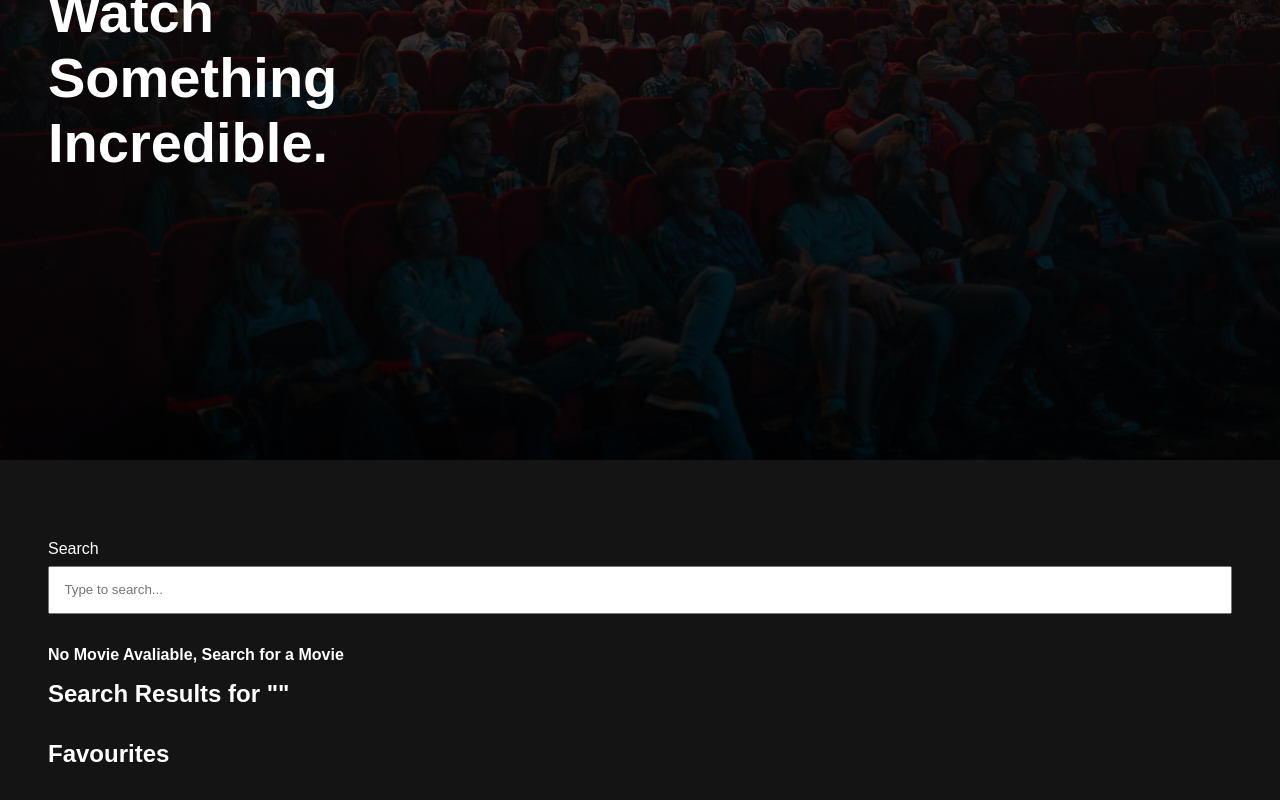
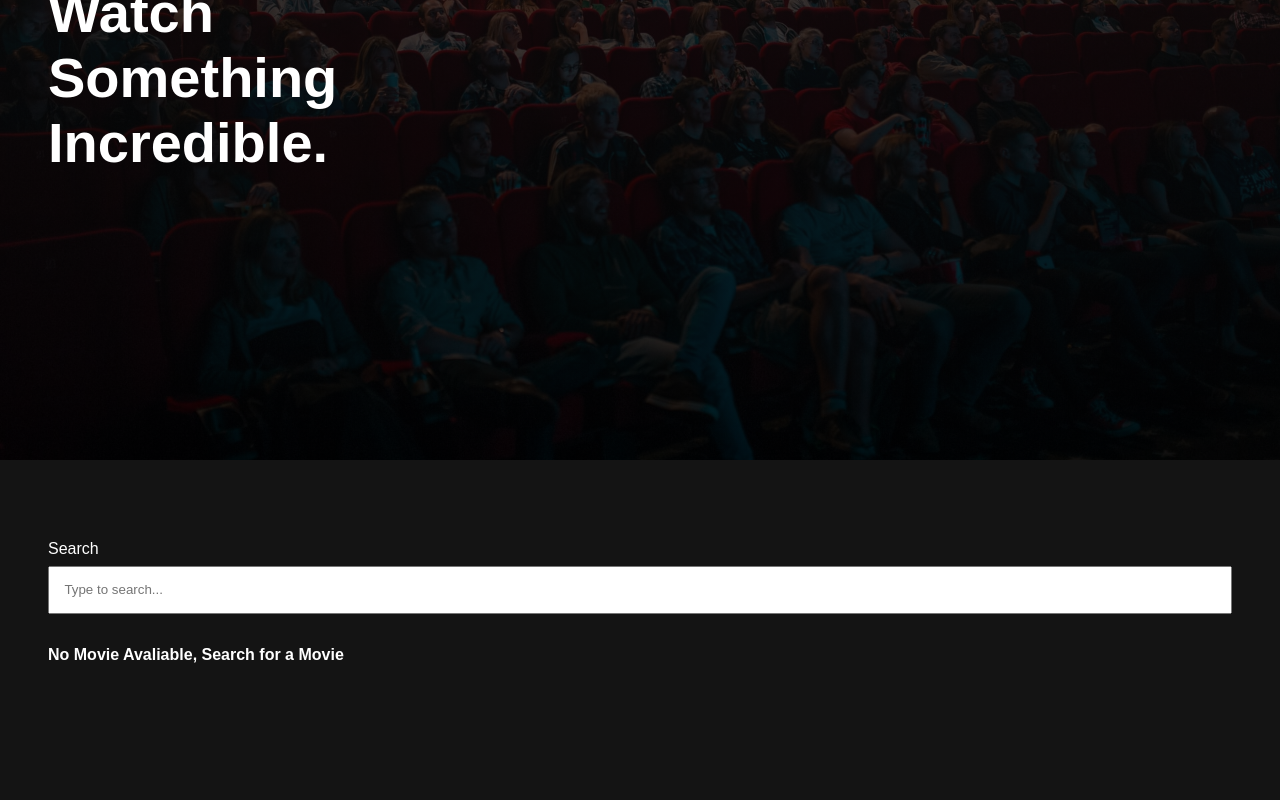
Before and after one commit to EmekaNkwo/nkwo-movie-app, a React (Create React App) app: page / in a window 1280 px wide. Shown: the part 340-1140 px from the top of the page. After the commit the page ends 1052 px from the top, so only its background shows below. Built offline with nearby package versions, Linux system fonts and the light colour scheme; no server answers.

Commit message:
Update App.js

```diff
--- a/src/App.js
+++ b/src/App.js
@@ -53,6 +53,7 @@ function App() {
 
         {noMovies && <h2>No Movie Avaliable, Search for a Movie</h2>}
 
+         {!noMovies && (
           <div className="movielist-section">
             <div>
               <MovieListHeader
@@ -77,6 +78,9 @@ function App() {
               />
             </div>
           </div>
+        )}
+
+
 
       </div>
     </div>
```
